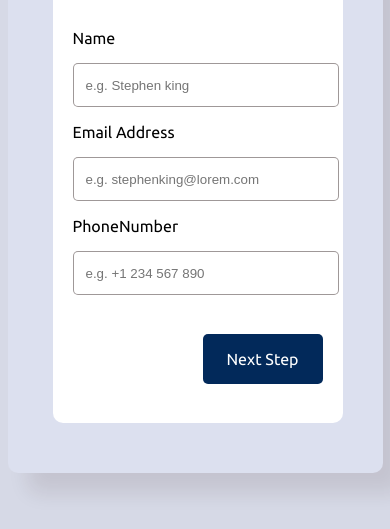
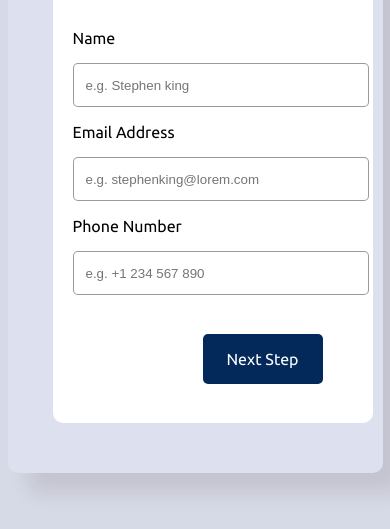
Before and after one commit to AZI-CODES/form, a plain HTML site: page index.html in a window 390 px wide. Shown: the part 219-748 px from the top of the page. Drawn offline with Linux system fonts and the light colour scheme.

Commit message:
another clearance

```diff
--- a/index.html
+++ b/index.html
@@ -59,7 +59,7 @@
         </div>
       </div>
       <div class="stepContainer" id="stepContainer">
-        <!--PERSO INFOS -------------------------------------------------------------------->
+        <!--PERSONAL INFORMATION -------------------------------------------------------------------->
         <div class="affichStep">
           <div class="stepInfo" id="stepInfo">
             <h1>Personal Info</h1>
@@ -88,7 +88,7 @@
               placeholder="e.g. stephenking@lorem.com"
             />
             <div class="flexError">
-              <p>PhoneNumber</p>
+              <p>Phone Number</p>
               <span id="errorNum"></span>
             </div>
             <input
@@ -190,7 +190,7 @@
             <p class="descrition">
               Add-ons help enhance your gaming experience.
             </p>
-            <!--bouton mois ------------------------------------------------------------------->
+            <!--month button ------------------------------------------------------------------->
             <div id="addonMois">
               <div class="addOnButton">
                 <div class="regroup">
@@ -241,7 +241,7 @@
                 <p class="prix">+$2/mo</p>
               </div>
             </div>
-            <!--bouton année -------------------------------------------------------------------->
+            <!--year button -------------------------------------------------------------------->
             <div id="addonAnnee">
               <div class="addOnButton">
                 <div class="regroup">
@@ -308,9 +308,8 @@
             <div class="resume">
               <div class="containerResume">
                 <div
-                  id="resumeMonth"
-                  <!--remuseMois-------------------------------------------------------
-                >
+                  id="resumeMonth">
+                  <!-- resume month------------------------------------------------------->
                   <div class="flexResume">
                     <div>
                       <h4 id="modeResume">Choose a plan</h4>
--- a/style2.css
+++ b/style2.css
@@ -23,7 +23,7 @@
 
   .stepContainer {
     background-color: rgb(255, 255, 255);
-    width: 250px;
+    width: 280px;
     height: 500px;
     position: absolute;
     margin-top: 90px;
```
Also changed, not shown: script.js (+17 -17 lines).
